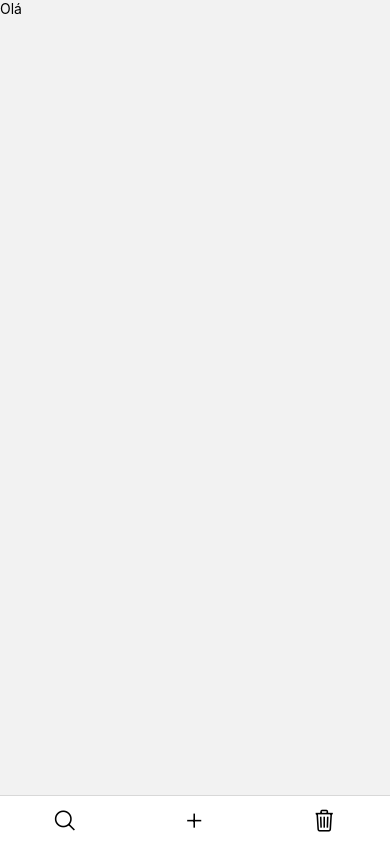
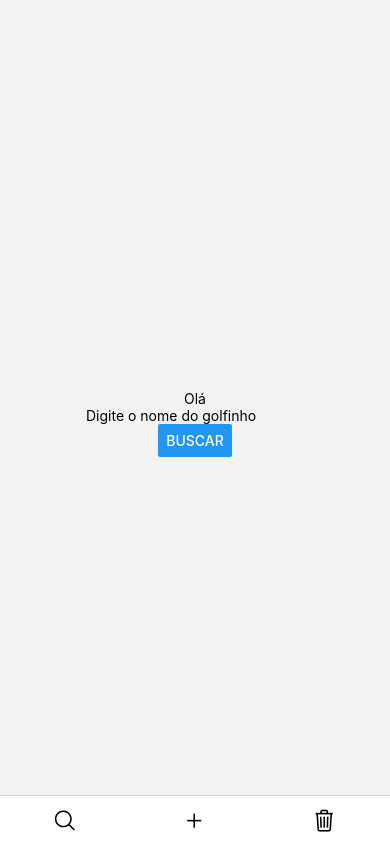
Before and after one commit to Flavio-Francisco/mamifero, a React Native app in the folder mobile/: screen / in a window 390 px wide. Built offline with nearby package versions, Linux system fonts and the light colour scheme.

Commit message:
instalando axios

```diff
--- a/mobile/package.json
+++ b/mobile/package.json
@@ -2,7 +2,6 @@
   "name": "mobile",
   "version": "1.0.0",
   "main": "node_modules/expo/AppEntry.js",
-
   "scripts": {
     "start": "expo start",
     "android": "expo start --android",
@@ -14,6 +13,7 @@
     "@react-navigation/drawer": "^6.6.2",
     "@react-navigation/native": "^6.1.6",
     "@react-navigation/native-stack": "^6.9.12",
+    "axios": "^1.4.0",
     "expo": "~48.0.15",
     "expo-status-bar": "~1.4.4",
     "react": "18.2.0",
--- /dev/null
+++ b/mobile/src/component/InputBusca.tsx
@@ -0,0 +1,20 @@
+
+import {TextInput , StyleSheet,Text, Button } from 'react-native';
+import { useState } from "react";
+
+
+export function InputBusca(){
+    const [golfinho , setGolfinho] = useState('')
+    return(
+        <>
+         <Text>{golfinho}</Text>
+        <TextInput placeholder='Digite o nome do golfinho'
+        onChangeText={setGolfinho}
+        />
+        <Button title='Buscar'
+
+        />
+
+         </>
+    )
+}
--- a/mobile/src/screens/Query.tsx
+++ b/mobile/src/screens/Query.tsx
@@ -1,10 +1,33 @@
-import { View,Text} from "react-native";
+import { View,Text,StyleSheet} from "react-native";
+import { InputBusca } from '../component/InputBusca';
+
+
 
 
 export function Query(){
+
+
+
     return(
-        <View>
+
+
+        <View style={style.conatiner}>
+
             <Text>Olá</Text>
+            <InputBusca/>
+
+
         </View>
     );
 }
+
+const style = StyleSheet.create({
+    conatiner:{
+        height:"100%",
+        marginTop:"100%",
+        flex:1,
+        alignItems:'center',
+
+
+    }
+})
--- a/mobile/src/screens/Root.tsx
+++ b/mobile/src/screens/Root.tsx
@@ -1,5 +1,4 @@
 import { createBottomTabNavigator } from '@react-navigation/bottom-tabs';
-import { Home } from './Home';
 import { Register } from './Register';
 import { Query } from './Query';
 import { Delete } from './Delete';
```
Also changed, not shown: mobile/src/screens/Home.tsx (deleted, +0 -15 lines), 1 other file (tests, documents, lock files or other folders).
